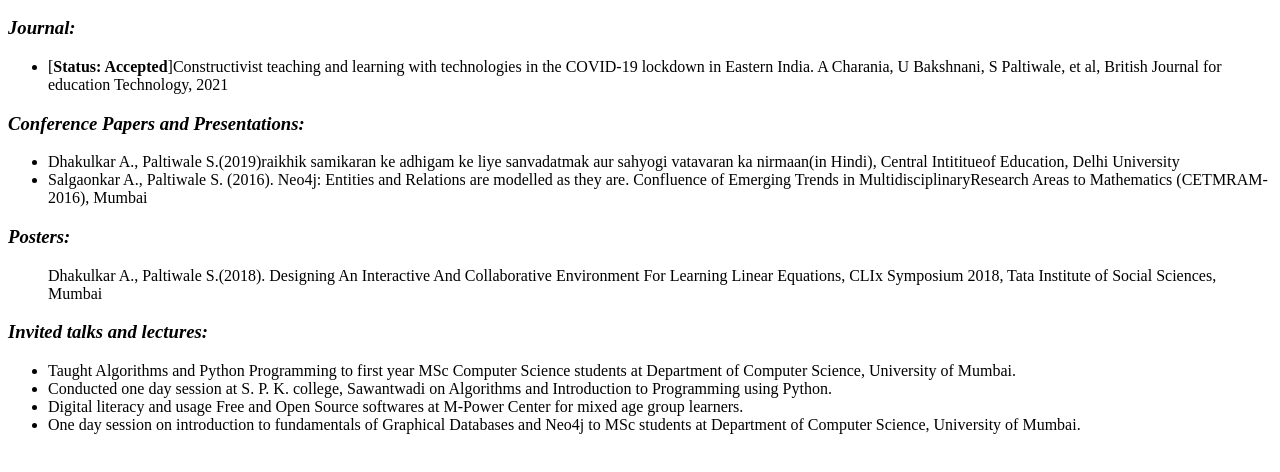
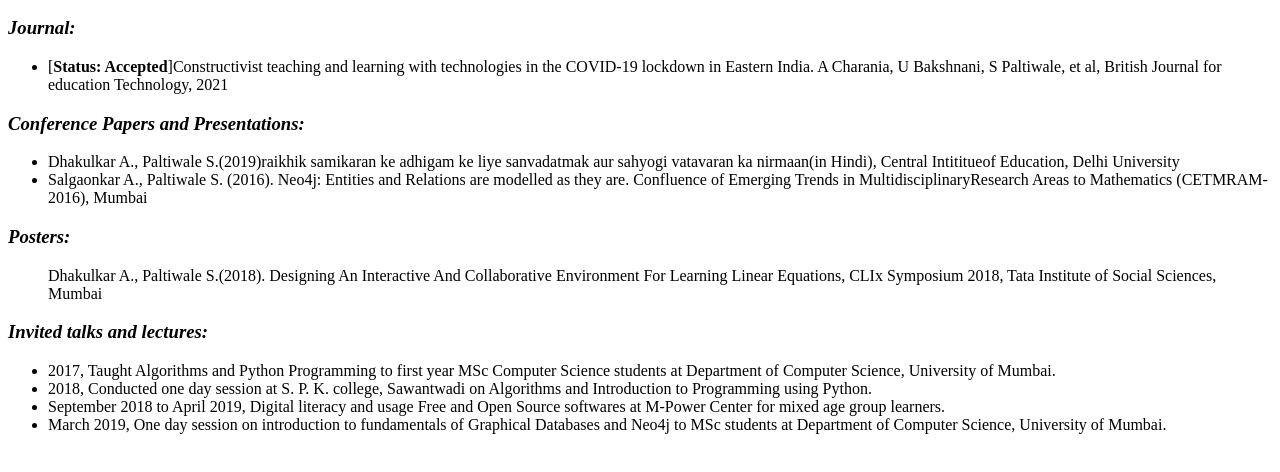
Before and after one commit to sumeghp/sumeghhp.github.io, a plain HTML site: page pub.html in a window 1280 px wide. Shown: the part 86-558 px from the top of the page. Drawn offline with Linux system fonts and the light colour scheme; a web font is replaced by a local one.

Commit message:
updated pub

```diff
--- a/pub.html
+++ b/pub.html
@@ -34,10 +34,10 @@ Tata Institute of Social Sciences, Mumbai </ul>
             </p>
             <h3><i>Invited talks and lectures:</i></h3>
             <p><ul>
-                <li>Taught Algorithms and Python Programming to first year MSc Computer Science students at Department of Computer Science, University of Mumbai.</li>
-                <li>Conducted one day session at S. P. K. college, Sawantwadi on Algorithms and Introduction to Programming using Python.</li>
-                <li>Digital literacy and usage Free and Open Source softwares at M-Power Center for mixed age group learners.</li>
-                <li>One day session on introduction to fundamentals of Graphical Databases and Neo4j to MSc students at Department of Computer Science, University of Mumbai.</li>
+                <li>2017, Taught Algorithms and Python Programming to first year MSc Computer Science students at Department of Computer Science, University of Mumbai.</li>
+                <li>2018, Conducted one day session at S. P. K. college, Sawantwadi on Algorithms and Introduction to Programming using Python.</li>
+                <li>September 2018 to April 2019, Digital literacy and usage Free and Open Source softwares at M-Power Center for mixed age group learners.</li>
+                <li>March 2019, One day session on introduction to fundamentals of Graphical Databases and Neo4j to MSc students at Department of Computer Science, University of Mumbai.</li>
               </ul>
     </p>
         </div>
```
